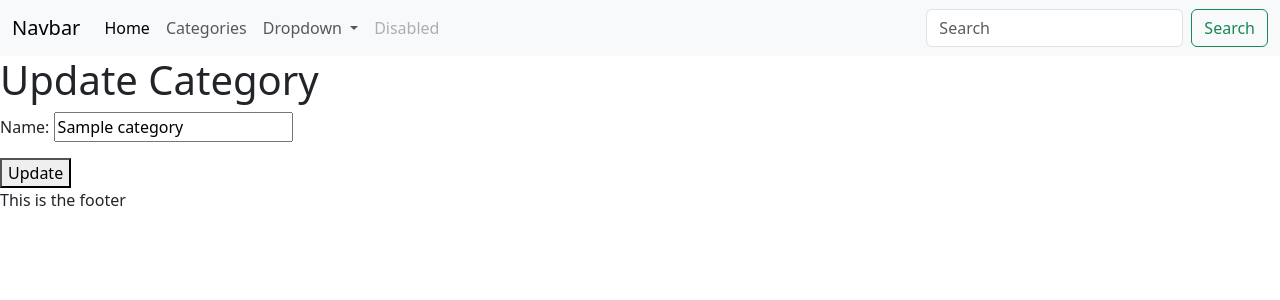
After one commit to songlei1979/simple_blog_2025s2, a Django app: page /category_update/1 in a window 1280 px wide. The commit adds this page. Shown: the top 300 px of the page. Run offline with Django 5.2, Linux system fonts and the light colour scheme; tables that the repository leaves empty hold one stand-in row (values such as "Sample post").

Commit message:
update view

```diff
--- a/blog/urls.py
+++ b/blog/urls.py
@@ -1,6 +1,6 @@
 from django.urls import path
 
-from blog.views import index, post_detail, Category_list, Category_detail
+from blog.views import index, post_detail, Category_list, Category_detail, Category_update
 
 urlpatterns = [
     path("", index, name="home"),
@@ -9,5 +9,8 @@ urlpatterns = [
          name="category_list"),
     path("category/<int:pk>",
          Category_detail.as_view(),
-         name="category_detail")
+         name="category_detail"),
+    path("category_update/<int:pk>",
+         Category_update.as_view(),
+         name="category_update")
 ]
--- a/blog/views.py
+++ b/blog/views.py
@@ -1,5 +1,6 @@
 from django.shortcuts import render
-from django.views.generic import ListView, DetailView
+from django.urls import reverse_lazy
+from django.views.generic import ListView, DetailView, UpdateView
 
 from blog.models import Post, Category
 
@@ -24,3 +25,9 @@ class Category_list(ListView):
 class Category_detail(DetailView):
     model = Category
     template_name = "category_detail.html"
+
+class Category_update(UpdateView):
+    model = Category
+    template_name = "category_update.html"
+    fields = ["name"]
+    success_url = reverse_lazy("category_list")
--- a/templates/category_detail.html
+++ b/templates/category_detail.html
@@ -4,4 +4,6 @@
 {% endblock %}
 {% block content %}
 <h1>Category: {{ object.name }}</h1>
+    <p><a href="{% url 'category_update' object.pk %}" class="btn btn-secondary">Edit</a></p>
+    <p><a class="btn btn-danger">Delete</a></p>
 {% endblock %}
--- /dev/null
+++ b/templates/category_update.html
@@ -0,0 +1,13 @@
+{% extends "Base.html" %}
+{% block title %}
+    Update Category
+{% endblock %}
+
+{% block content %}
+<h1>Update Category</h1>
+    <form method="post" action="">
+           {% csrf_token %}
+        {{ form.as_p }}
+    <button>Update</button>
+    </form>
+{% endblock %}
```
